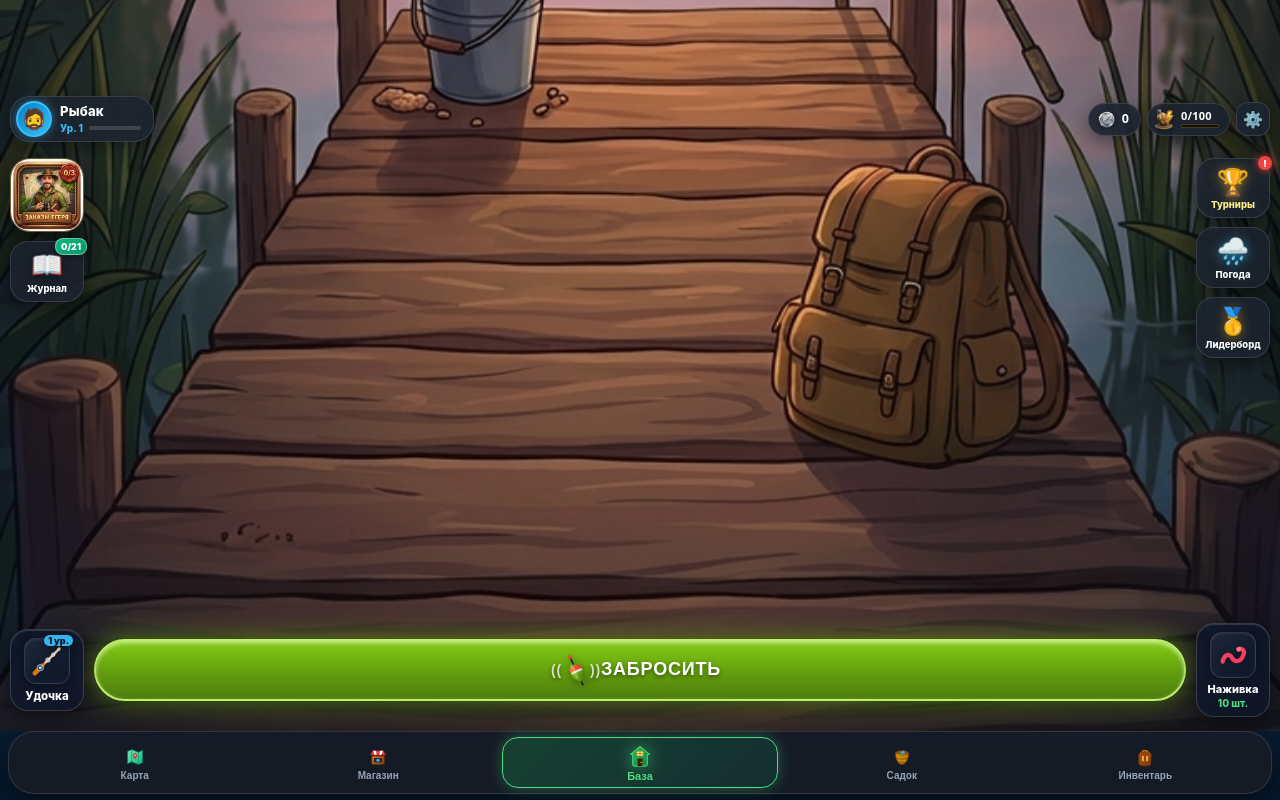
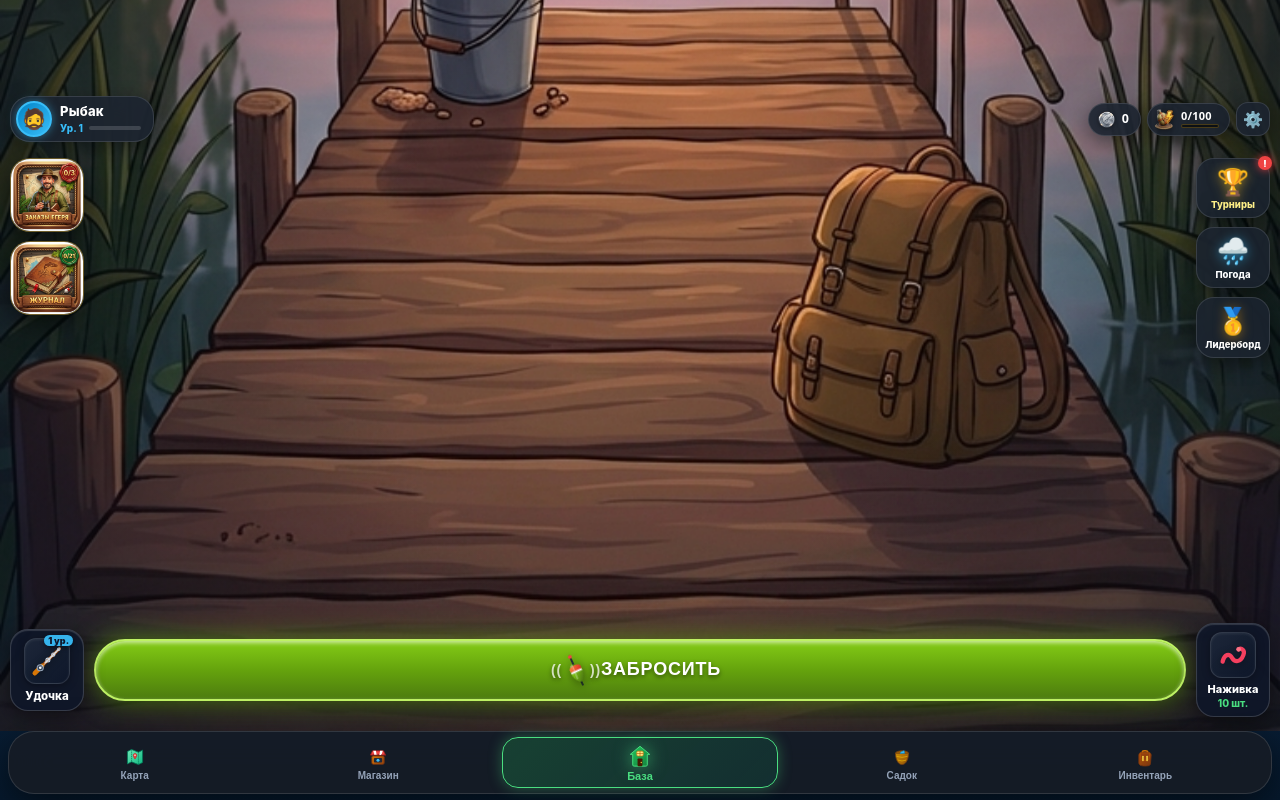
Before and after one commit to tourist217/fishing-game, a React (Vite) app: page / in a window 1280 px wide. Built offline with nearby package versions, Linux system fonts and the light colour scheme.

Commit message:
feat(ui): add new 3D stylized Fish Journal button and modal icon (v1.5.6.7)

```diff
--- a/src/components/FishJournalModal.tsx
+++ b/src/components/FishJournalModal.tsx
@@ -119,8 +119,19 @@ export const FishJournalModal: React.FC<FishJournalModalProps> = ({
           }}
         >
           <div style={{ display: 'flex', justifyContent: 'space-between', alignItems: 'center' }}>
-            <div style={{ display: 'flex', alignItems: 'center', gap: '8px' }}>
-              <span style={{ fontSize: '22px' }}>📖</span>
+            <div style={{ display: 'flex', alignItems: 'center', gap: '10px' }}>
+              <img
+                src="/assets/icons/journal.png"
+                alt="Журнал"
+                style={{
+                  width: '38px',
+                  height: '38px',
+                  borderRadius: '10px',
+                  objectFit: 'cover',
+                  border: '1.5px solid rgba(251, 191, 36, 0.4)',
+                  boxShadow: '0 2px 8px rgba(0, 0, 0, 0.4)',
+                }}
+              />
               <div>
                 <div style={{ fontSize: '15px', fontWeight: 900, color: '#ffffff', lineHeight: 1.1 }}>
                   Рыболовный журнал
--- a/src/components/HomeScreen.tsx
+++ b/src/components/HomeScreen.tsx
@@ -651,59 +651,64 @@ export const HomeScreen = ({
           </div>
 
           {/* 2. Рыболовный журнал и энциклопедия */}
+          {(() => {
+            const caughtSpeciesCount = Object.keys(journal || {}).length;
+            const isAllSpeciesCaught = caughtSpeciesCount >= 21;
+            return (
               <div
                 onClick={() => setActiveModal('journal')}
                 style={{
+                  width: '74px',
+                  height: '74px',
+                  borderRadius: '20px',
+                  cursor: 'pointer',
                   position: 'relative',
-              width: '74px',
-              background: 'rgba(28, 36, 48, 0.85)',
-              backdropFilter: 'blur(16px)',
-              WebkitBackdropFilter: 'blur(16px)',
-              border: '1.5px solid rgba(255, 255, 255, 0.12)',
-              borderRadius: '18px',
-              padding: '7px 4px 6px 4px',
-              display: 'flex',
-              flexDirection: 'column',
-              alignItems: 'center',
-              cursor: 'pointer',
-              boxShadow: '0 6px 20px rgba(0, 0, 0, 0.45)',
+                  boxShadow: '0 8px 24px rgba(0, 0, 0, 0.55)',
                   transition: 'transform 0.12s ease',
-            }}
-          >
-            {/* Бейдж открытых видов рыб */}
-            <div
+                  overflow: 'hidden',
+                  background: '#152232',
+                  border: '1.5px solid rgba(251, 191, 36, 0.4)',
+                }}
+              >
+                <img
+                  src="/assets/icons/journal.png"
+                  alt="Журнал"
+                  style={{
+                    width: '100%',
+                    height: '100%',
+                    objectFit: 'cover',
+                    display: 'block',
+                  }}
+                />
+                {/* Динамический бейдж при наличии открытых видов > 0 */}
+                {caughtSpeciesCount > 0 && (
+                  <span
                     style={{
                       position: 'absolute',
-                top: '-4px',
-                right: '-4px',
-                background: 'linear-gradient(135deg, #10b981, #059669)',
+                      top: '4px',
+                      right: '4px',
+                      padding: '2px 5px',
+                      borderRadius: '8px',
+                      background: isAllSpeciesCaught
+                        ? 'linear-gradient(135deg, #f59e0b, #d97706)'
+                        : 'linear-gradient(135deg, #10b981, #059669)',
                       color: '#fff',
                       fontSize: '9px',
                       fontWeight: 900,
-                padding: '2px 5px',
-                borderRadius: '8px',
-                boxShadow: '0 2px 6px rgba(0,0,0,0.4)',
-                border: '1px solid rgba(255,255,255,0.4)',
-              }}
-            >
-              {Object.keys(journal || {}).length}/21
-            </div>
-            <div style={{ fontSize: '26px', filter: 'drop-shadow(0 2px 4px rgba(0,0,0,0.5))' }}>
-              📖
-            </div>
-            <div
-              style={{
-                fontSize: '9.5px',
-                fontWeight: 800,
-                color: '#ffffff',
-                marginTop: '4px',
-                textAlign: 'center',
-                lineHeight: 1.15,
-              }}
-            >
-              Журнал
-            </div>
-          </div>
+                      display: 'flex',
+                      alignItems: 'center',
+                      justifyContent: 'center',
+                      border: '1.5px solid rgba(255, 255, 255, 0.6)',
+                      boxShadow: '0 2px 6px rgba(0, 0, 0, 0.6)',
+                      zIndex: 2,
+                    }}
+                  >
+                    {isAllSpeciesCaught ? '🏆 21/21' : `${caughtSpeciesCount}/21`}
+                  </span>
+                )}
+              </div>
+            );
+          })()}
         </div>
 
         {/* Правая колонка: Турниры, Погода, Лидерборд */}
--- a/src/version.ts
+++ b/src/version.ts
@@ -1 +1 @@
-export const APP_VERSION = 'v1.5.6.6';
+export const APP_VERSION = 'v1.5.6.7';
```
Also changed, not shown: public/assets/icons/journal.png (added). Lines whose indentation alone changed are shown as unchanged.
